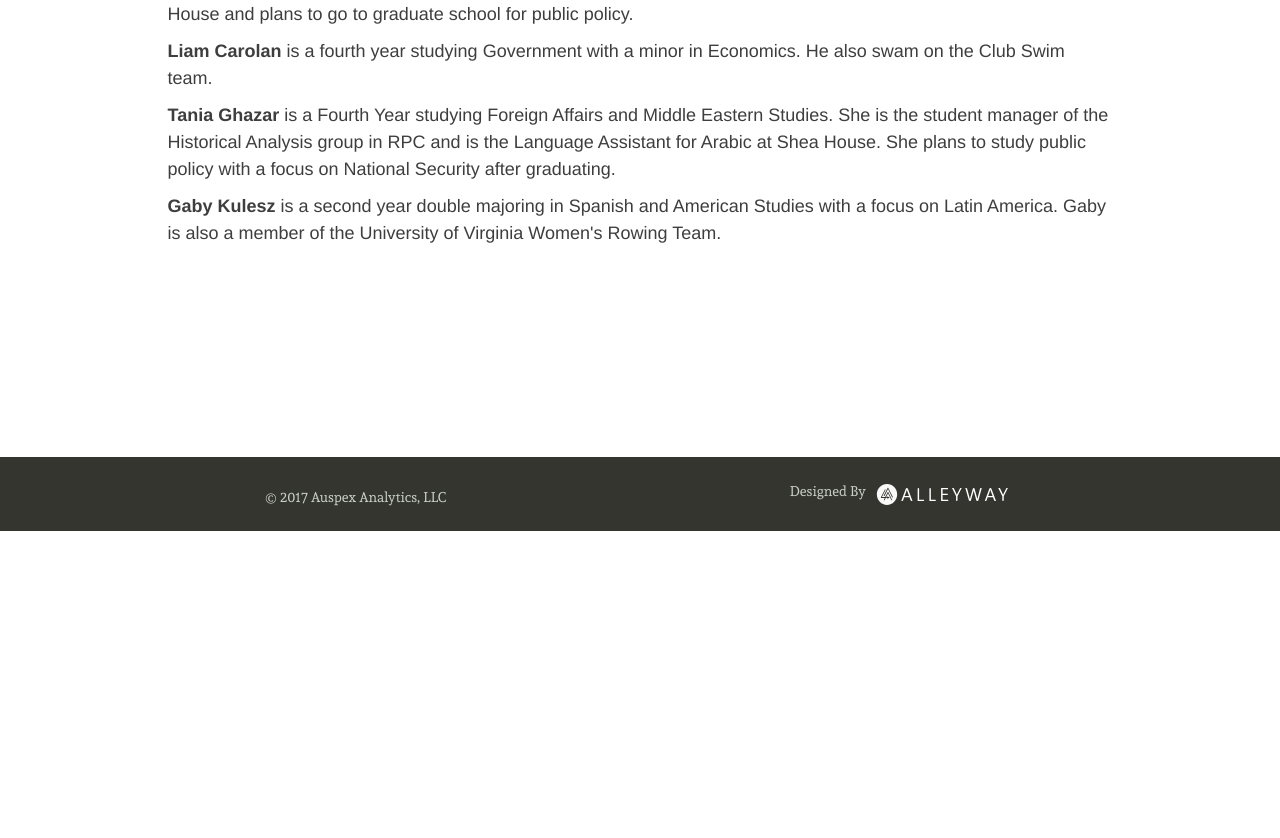
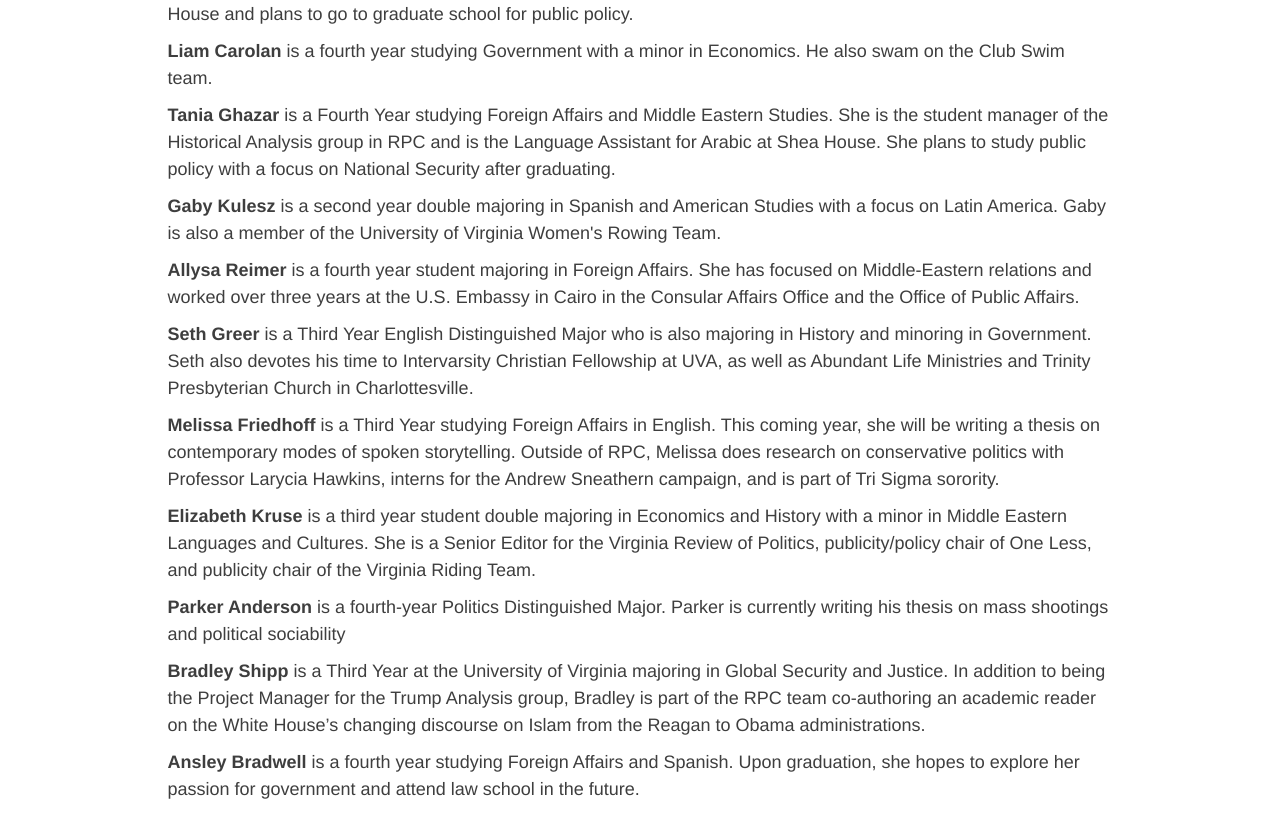
Before and after one commit to alleyway/thescienceofthedeal, a Jekyll site: the page built from about.html, in a window 1280 px wide and 900 px high, scrolled down 1832 px. Shown: the top 838 px of the window. Built offline with Jekyll 4.4.1, drawn with Linux system fonts in a browser that asks for light colours; before the commit the page ends 2363 px from its top, so only the background shows below that.

```diff
--- a/_posts/2018-03-28-antholis-podcast.html
+++ b/_posts/2018-03-28-antholis-podcast.html
@@ -5,7 +5,7 @@ title: Scholar Series Podcast with William J. Antholis
 author: Podcast
 image: /img/RPC_podcast_screen_shot.png
 published: true
-featured: true
+featured: false
 description: A conversation with William J. Antholis of the Miller Center.
 categories:
     - foreign-policy
--- a/about.html
+++ b/about.html
@@ -59,6 +59,20 @@ description: About description goes here
 
             <p><strong>Gaby Kulesz</strong> is a second year double majoring in Spanish and American Studies with a focus on Latin America. Gaby is also a member of the University of Virginia Women's Rowing Team.</p>
 
+            <p><strong>Allysa Reimer</strong> is a fourth year student majoring in Foreign Affairs. She has focused on Middle-Eastern relations and worked over three years at the U.S. Embassy in Cairo in the Consular Affairs Office and the Office of Public Affairs.</p>
+
+            <p><strong>Seth Greer</strong> is a Third Year English Distinguished Major who is also majoring in History and minoring in Government. Seth also devotes his time to Intervarsity Christian Fellowship at UVA, as well as Abundant Life Ministries and Trinity Presbyterian Church in Charlottesville. </p>
+
+            <p><strong>Melissa Friedhoff</strong> is a Third Year studying Foreign Affairs in English. This coming year, she will be writing a thesis on contemporary modes of spoken storytelling. Outside of RPC, Melissa does research on conservative politics with Professor Larycia Hawkins, interns for the Andrew Sneathern campaign, and is part of Tri Sigma sorority.</p>
+
+            <p><strong>Elizabeth Kruse</strong> is a third year student double majoring in Economics and History with a minor in Middle Eastern Languages and Cultures. She is a Senior Editor for the Virginia Review of Politics, publicity/policy chair of One Less, and publicity chair of the Virginia Riding Team. </p>
+
+            <p><strong>Parker Anderson</strong> is a fourth-year Politics Distinguished Major. Parker is currently writing his thesis on mass shootings and political sociability</p>
+
+            <p><strong>Bradley Shipp</strong> is a Third Year at the University of Virginia majoring in Global Security and Justice.  In addition to being the Project Manager for the Trump Analysis group, Bradley is part of the RPC team co-authoring an academic reader on the White House’s changing discourse on Islam from the Reagan to Obama administrations.</p>
+
+            <p><strong>Ansley Bradwell</strong> is a fourth year studying Foreign Affairs and Spanish. Upon graduation, she hopes to explore her passion for government and attend law school in the future. </p>
+
         </div>
 
     </div>
```
Also changed, not shown: _posts/2018-04-16-reed-podcast.html (added, +23 -0 lines).
